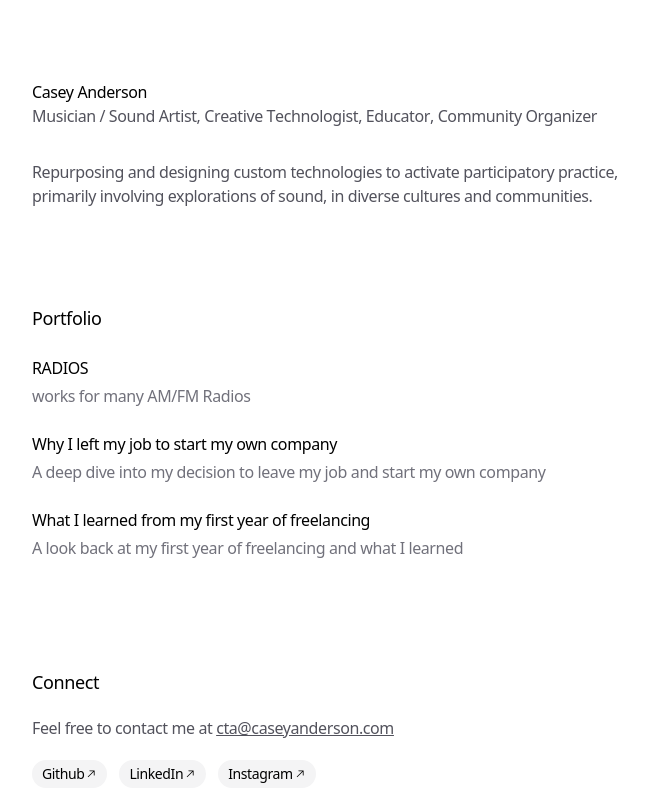
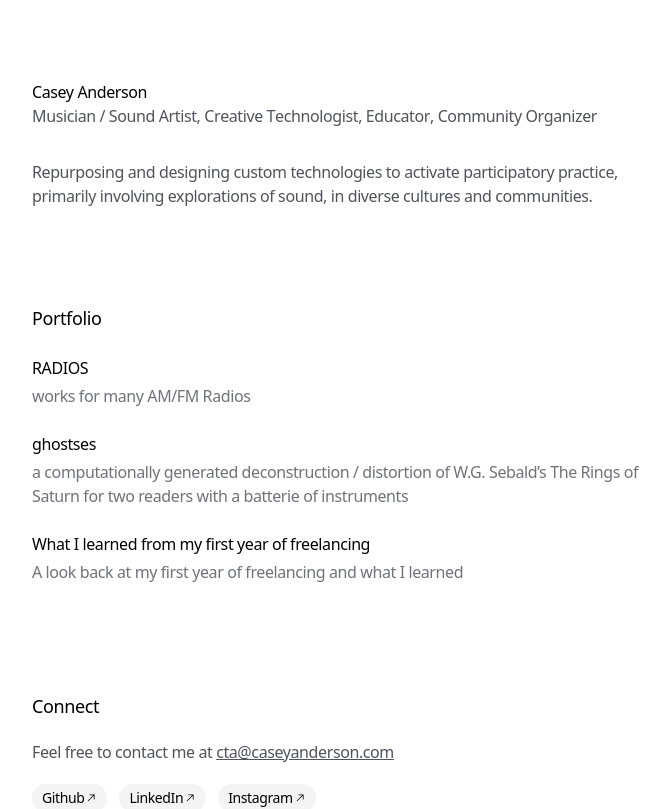
Before and after one commit to caseyanderson/caseyanderson.work, a Next.js app: page / in a window 1280 px wide. Shown: the top 809 px of the page, without its empty margins (304-972 px from the left). Built offline with nearby package versions, Linux system fonts and the light colour scheme.

Commit message:
adds ghostses

```diff
--- /dev/null
+++ b/app/blog/ghostses/page.mdx
@@ -0,0 +1,13 @@
+<Cover
+  src="https://payload.cargocollective.com/1/17/549792/13930519/AWP007-front_1000.jpg"
+  alt=""
+  caption=""
+/>
+
+# ghostses
+
+bandcamp iframe goes here
+
+youtube iframe goes here
+
+## description
--- a/app/data.ts
+++ b/app/data.ts
@@ -84,10 +84,10 @@ export const BLOG_POSTS: BlogPost[] = [
     uid: 'blog-1',
   },
   {
-    title: 'Why I left my job to start my own company',
+    title: 'ghostses',
     description:
-      'A deep dive into my decision to leave my job and start my own company',
-    link: '/blog/exploring-the-intersection-of-design-ai-and-design-engineering',
+      'a computationally generated deconstruction / distortion of W.G. Sebald’s The Rings of Saturn for two readers with a batterie of instruments',
+    link: '/blog/ghostses',
     uid: 'blog-2',
   },
   {
```
